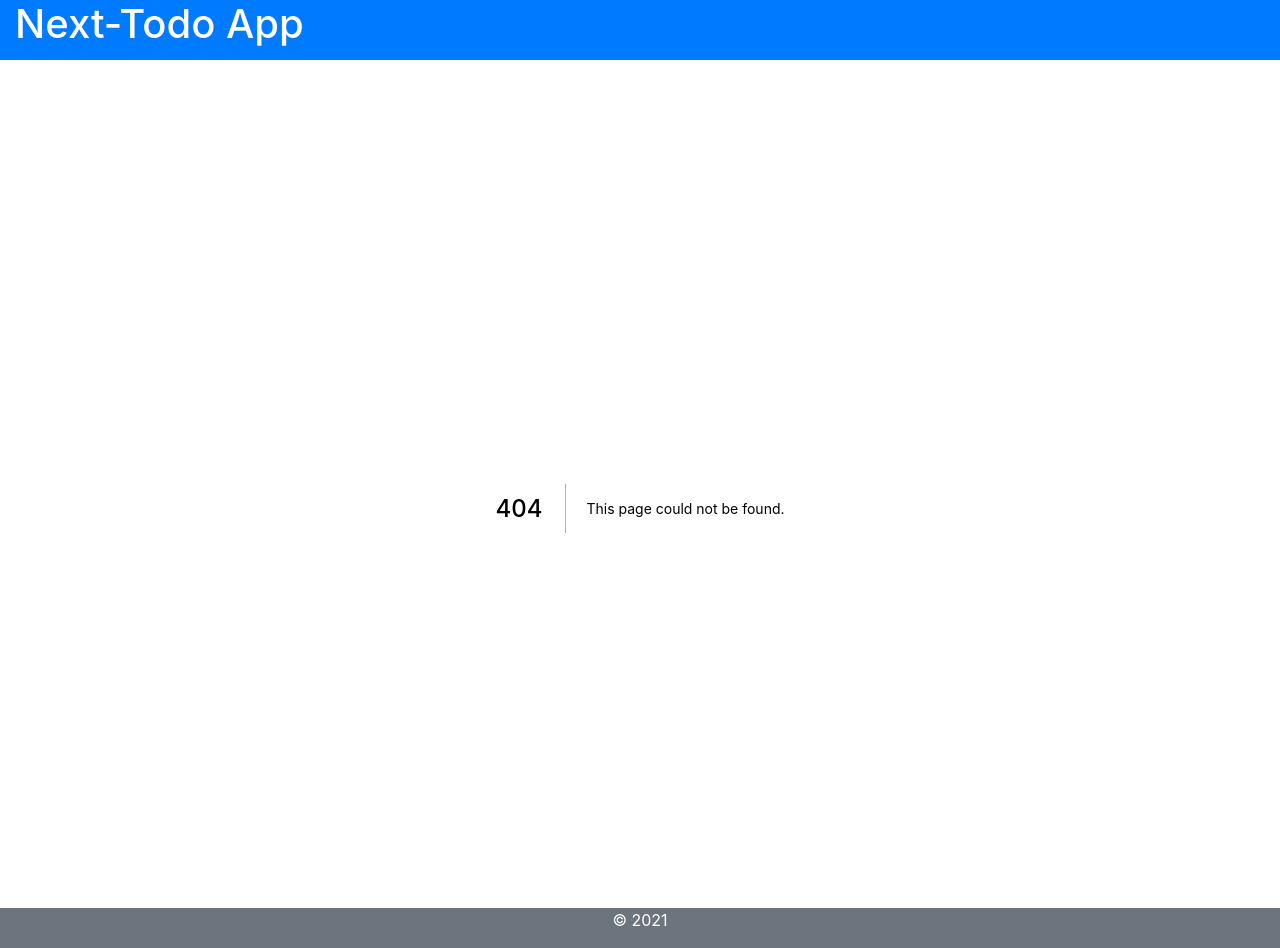
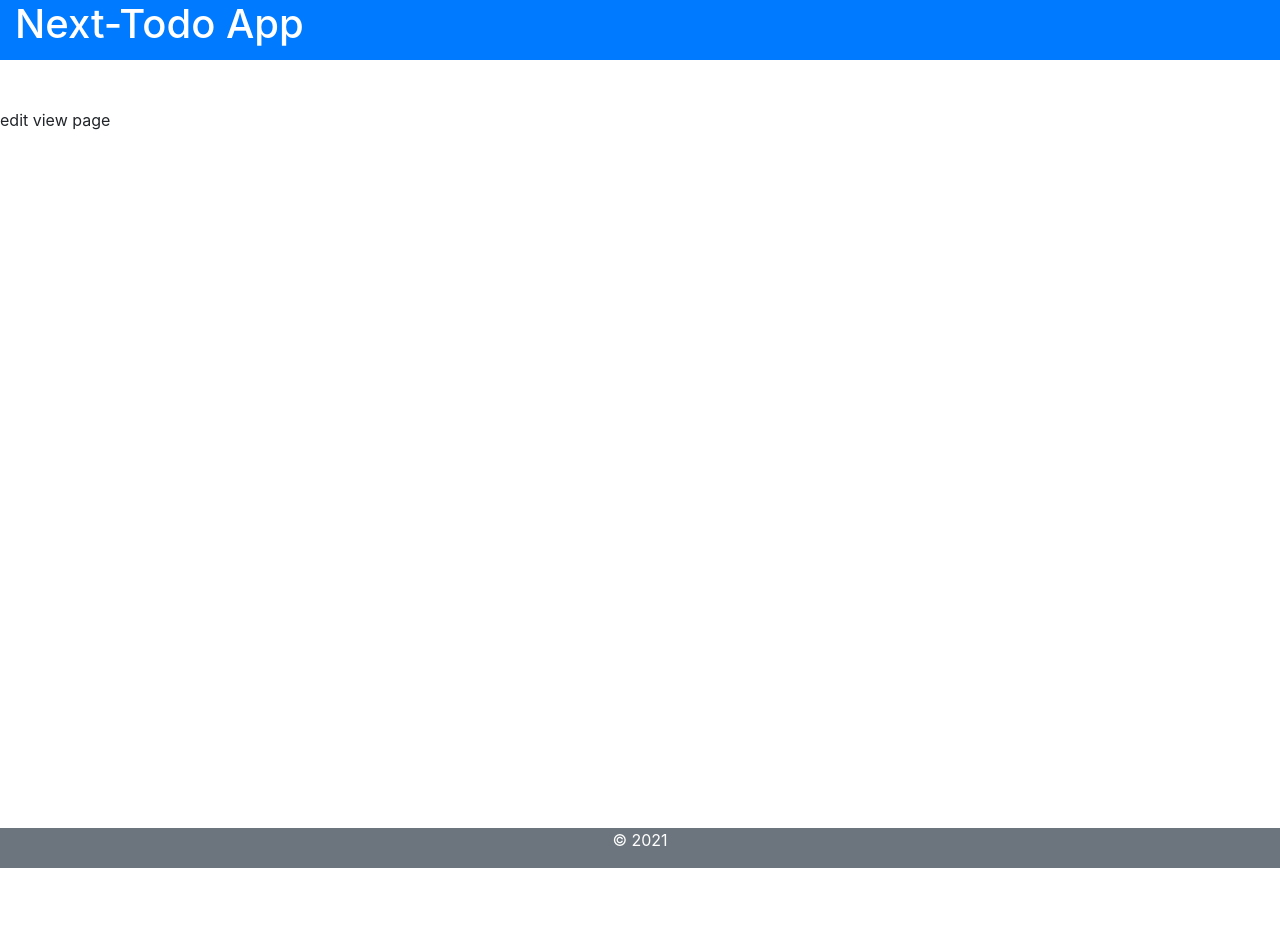
Before and after one commit to irabeny89/enote, a Next.js app: page /edit-view in a window 1280 px wide. Before the commit this address had no page. After the commit the page ends 868 px from the top, so only its background shows below. Built offline with nearby package versions, Linux system fonts and the light colour scheme.

Commit message:
✨ edit view page initial commit

```diff
--- /dev/null
+++ b/pages/edit-view.js
@@ -0,0 +1,12 @@
+import Head from 'next/head'
+
+function EditViewPage () {
+  return (
+    <>
+      <Head><title>Edit/View | Todo Next</title></Head>
+      edit view page
+    </>
+  )
+}
+
+export default EditViewPage
```
